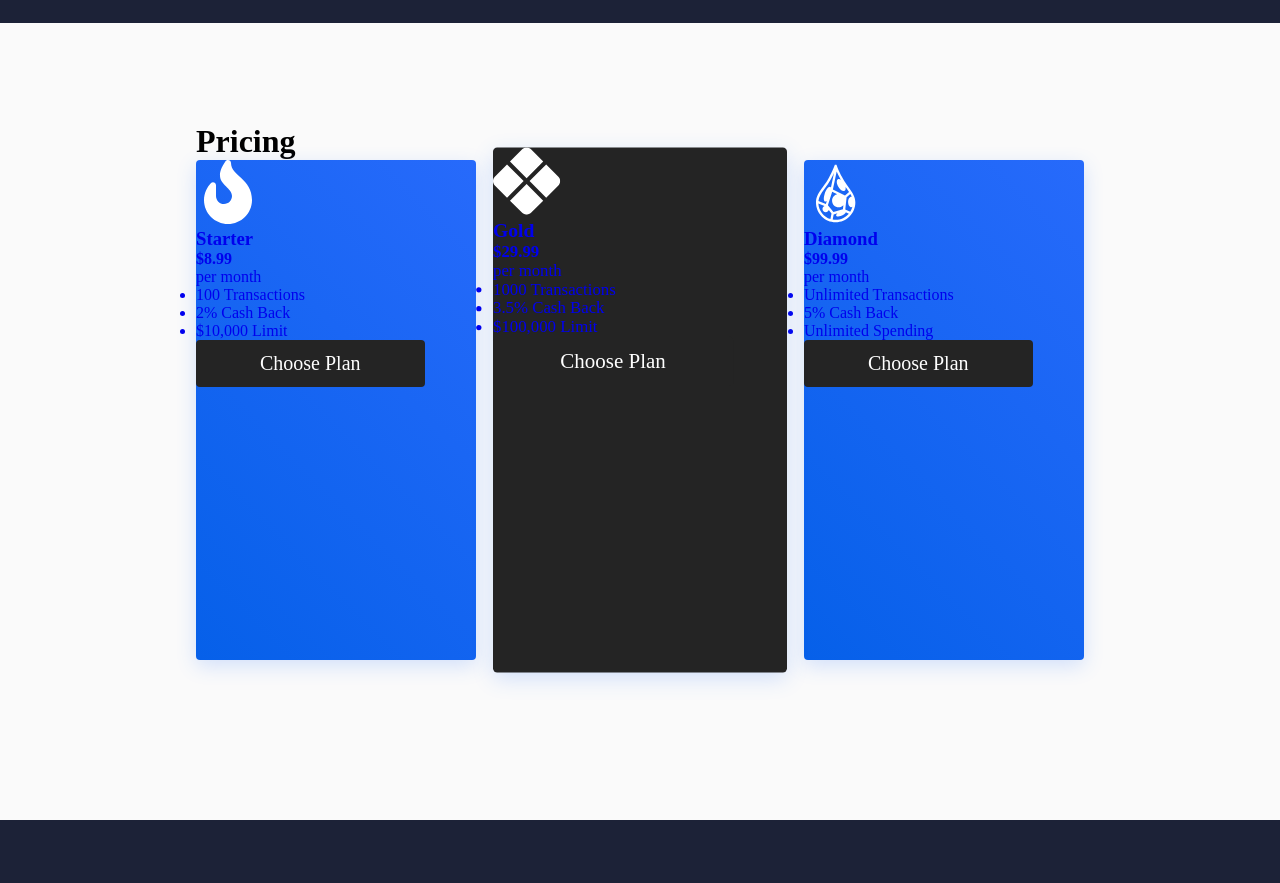
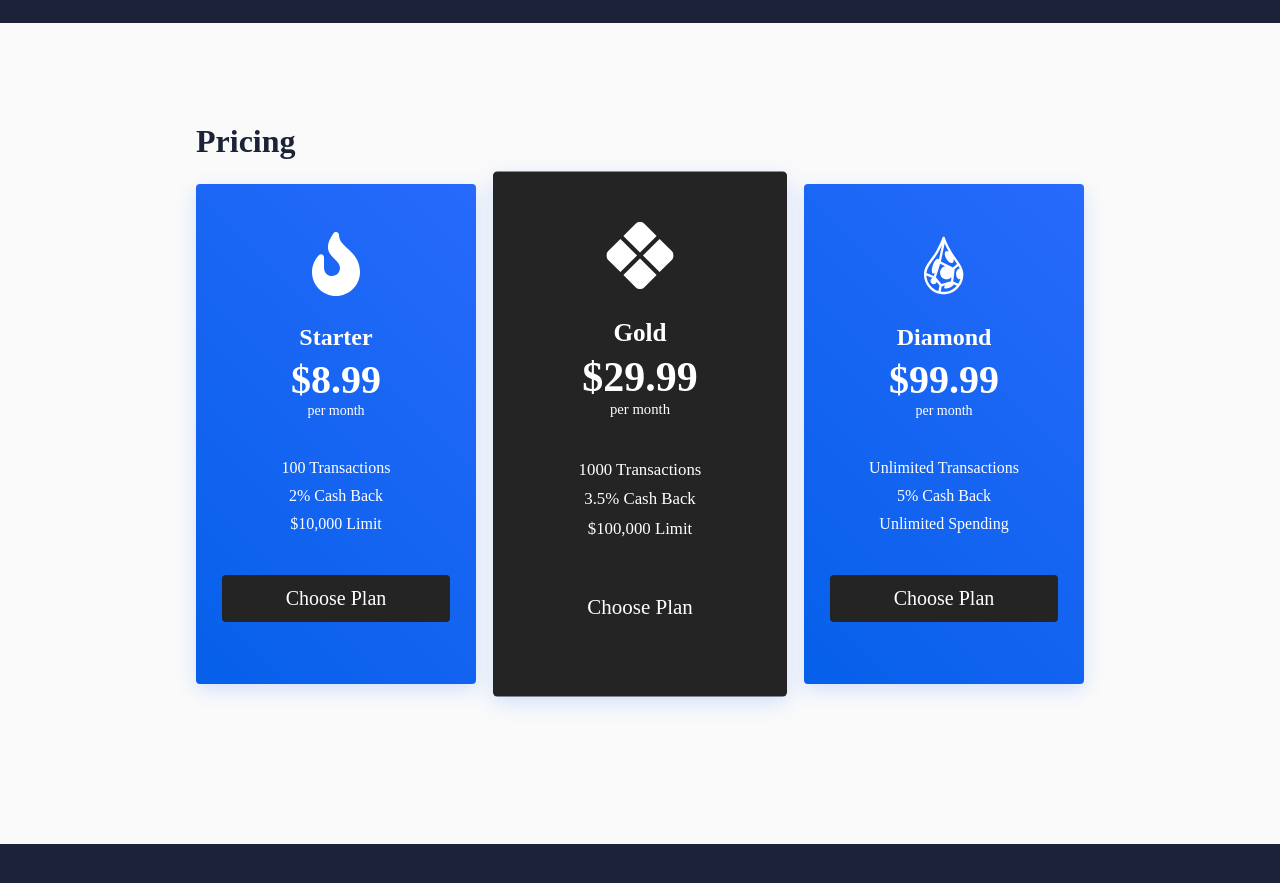
Before and after one commit to MatthewHettler/ReactCCWebsite, a React (Create React App) app in the folder react-cc-website/: page / in a window 1280 px wide. Shown: the part 2480-3363 px from the top of the page. Built offline with nearby package versions, Linux system fonts and the light colour scheme.

Commit message:
Added more css to pricing.css.

```diff
--- a/react-cc-website/src/components/Pricing.css
+++ b/react-cc-website/src/components/Pricing.css
@@ -39,3 +39,47 @@
   align-items: start;
   margin: 0 auto;
 }
+
+.pricing__heading {
+  color: #1c2237;
+  margin-bottom: 24px;
+}
+
+.pricing__container-cardInfo {
+  display: flex;
+  flex-direction: column;
+  height: 500px;
+  padding: 24px;
+  align-items: center;
+  color: #fff;
+}
+
+.pricing__container-cardInfo h3 {
+  margin-bottom: 5px;
+  font-size: 24px;
+}
+
+.pricing__container-cardInfo h4 {
+  font-size: 40px;
+}
+
+.pricing__container-cardInfo p {
+  font-size: 14px;
+  margin-bottom: 24px;
+}
+
+.pricing__container-features {
+  margin: 16px 0 32px;
+  list-style: none;
+  display: flex;
+  flex-direction: column;
+  align-items: center;
+}
+
+.pricing__container-features li {
+  margin-bottom: 10px;
+}
+
+.icon {
+  margin: 24px 0;
+}
```
